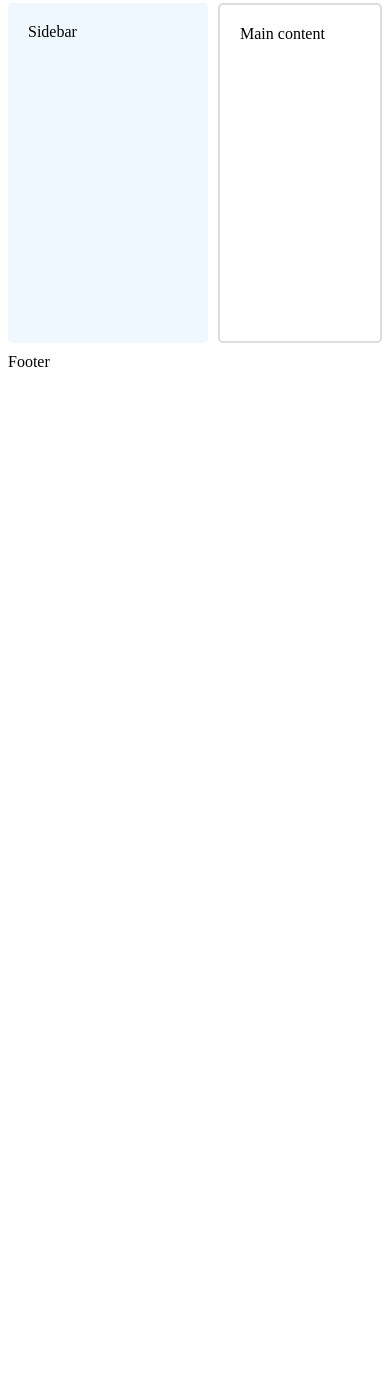
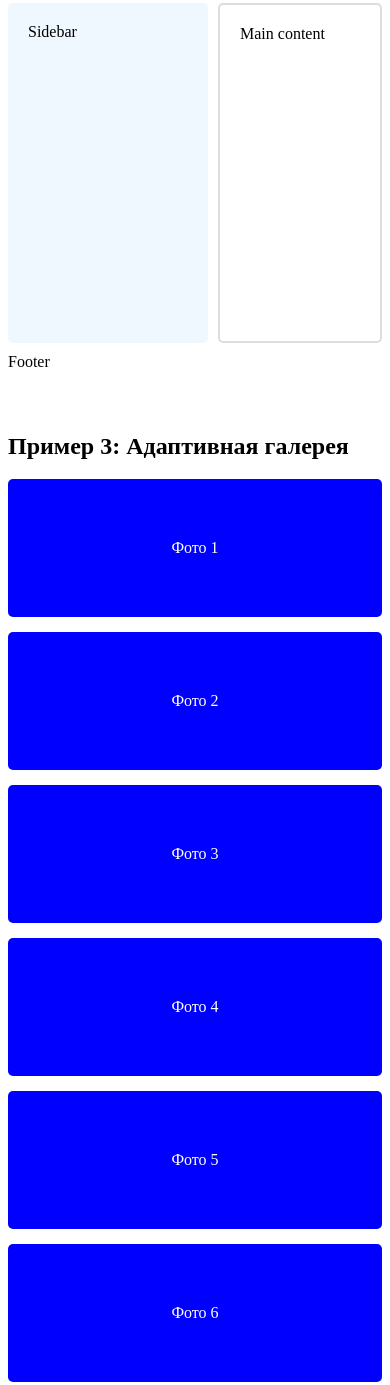
Before and after one commit to s0m1k111/Lab8_AdaptiveGrid, a plain HTML site: page gridPractice.html in a window 390 px wide. Shown: the part 622-2007 px from the top of the page. Before the commit the page ends 1043 px from the top, so only its background shows below. Drawn offline with Linux system fonts and the light colour scheme.

Commit message:
Added responsive grid gallery

```diff
--- a/gridPractice.css
+++ b/gridPractice.css
@@ -58,3 +58,22 @@
   justify-content: center;
   border-radius: 5px;
 }
+
+.gallery {
+  display: grid;
+  grid-template-columns: repeat(auto-fit, minmax(200px, 1fr));
+  gap: 15px;
+}
+
+.gallery-item {
+  background-color: blue;
+  color: white;
+  padding: 60px;
+  text-align: center;
+  border-radius: 5px;
+  transition: transform 0.3s;
+}
+
+.gallery-item:hover {
+  transform: scale(1.05);
+}
--- a/gridPractice.html
+++ b/gridPractice.html
@@ -27,8 +27,20 @@
       <div class="page-layout">
         <header class="header">Header</header>
         <aside class="sidebar">Sidebar</aside>
-            <main class ="main">Main content</main>
+        <main class="main">Main content</main>
         <footer class="footer">Footer</footer>
+      </div>
+    </section>
+
+    <section>
+      <h2>Пример 3: Адаптивная галерея</h2>
+      <div class="gallery">
+        <div class="gallery-item">Фото 1</div>
+        <div class="gallery-item">Фото 2</div>
+        <div class="gallery-item">Фото 3</div>
+        <div class="gallery-item">Фото 4</div>
+        <div class="gallery-item">Фото 5</div>
+        <div class="gallery-item">Фото 6</div>
       </div>
     </section>
   </body>
```
Lines whose indentation alone changed are shown as unchanged.
